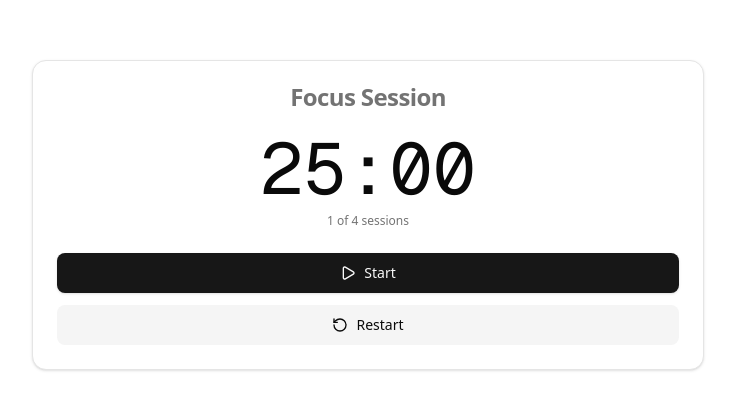
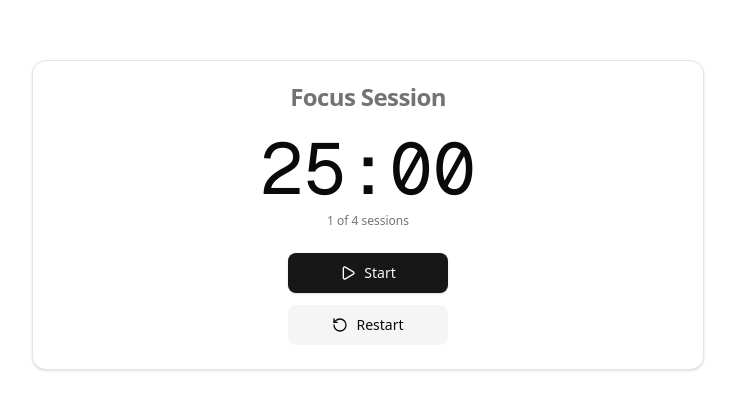
Before and after one commit to dogafincan/pomo, a Next.js app: page / in a window 1280 px wide. Shown: the part 185-594 px from the top of the page, without its empty margins (272-1007 px from the left). Built offline with nearby package versions, Linux system fonts and the light colour scheme.

Commit message:
Constrain control button widths
Center the stacked controls and give them fixed widths for a tighter minimalist layout.

```diff
--- a/app/page.tsx
+++ b/app/page.tsx
@@ -189,8 +189,8 @@ export default function Home() {
               {cyclePosition} of 4 sessions
             </span>
           </div>
-          <div className="flex w-full flex-col gap-3">
-            <Button className="w-full gap-2" onClick={handleToggle}>
+          <div className="flex flex-col items-center gap-3">
+            <Button className="min-w-[160px] gap-2 px-6" onClick={handleToggle}>
               {isRunning ? (
                 <>
                   <Pause className="h-4 w-4" />
@@ -206,7 +206,7 @@ export default function Home() {
             {phase === "work" ? (
               <Button
                 variant="ghost"
-                className="w-full gap-2 bg-muted text-foreground"
+                className="min-w-[160px] gap-2 bg-muted px-6 text-foreground"
                 onClick={handleReset}
               >
                 <RotateCcw className="h-4 w-4" />
@@ -215,7 +215,7 @@ export default function Home() {
             ) : (
               <Button
                 variant="ghost"
-                className="w-full gap-2 bg-muted text-foreground"
+                className="min-w-[160px] gap-2 bg-muted px-6 text-foreground"
                 onClick={handleSkip}
               >
                 <SkipForward className="h-4 w-4" />
```
